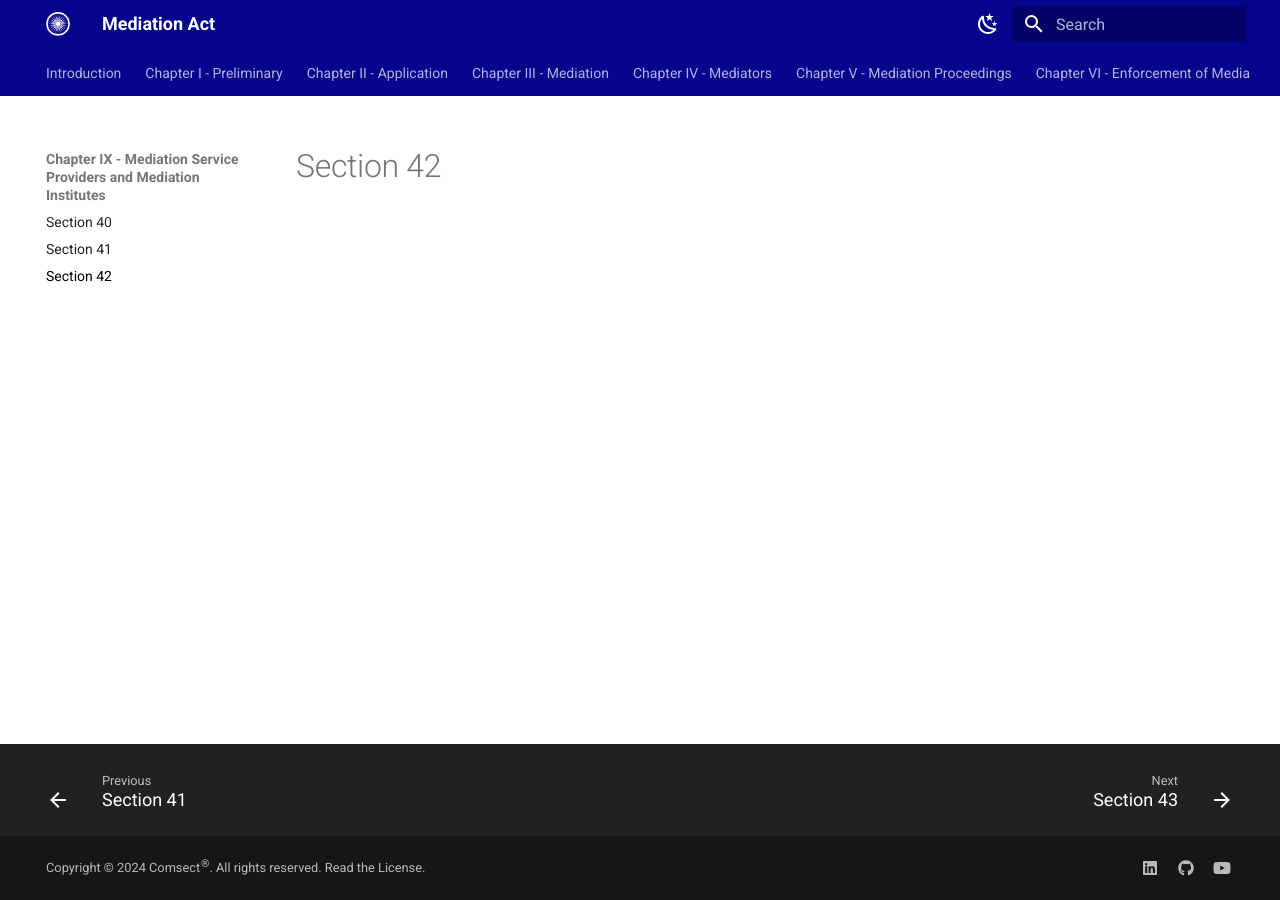
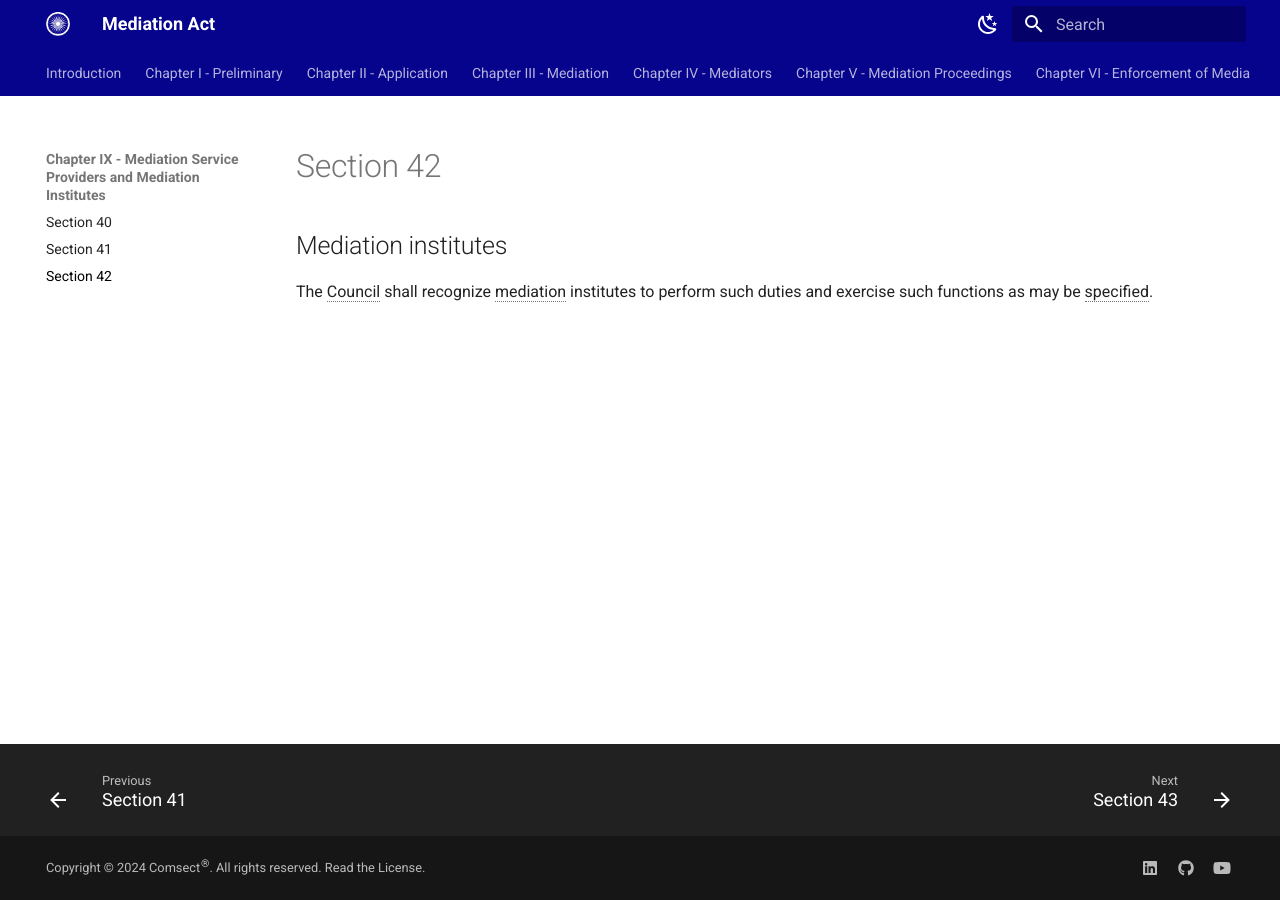
Before and after one commit to comsect/mediation-act, an MkDocs documentation site: the page built from docs/en/42.md, in a window 1280 px wide. Built offline with MkDocs 1.6.1 and Material for MkDocs 9.7.7, drawn with Linux system fonts in a browser that asks for light colours.

Commit message:
add section-forty-two

```diff
--- a/docs/en/42.md
+++ b/docs/en/42.md
@@ -3,3 +3,7 @@ hide:
     - toc
 description: Mediation institutes
 ---
+
+## Mediation institutes
+
+The Council shall recognize mediation institutes to perform such duties and exercise such functions as may be specified.
```
